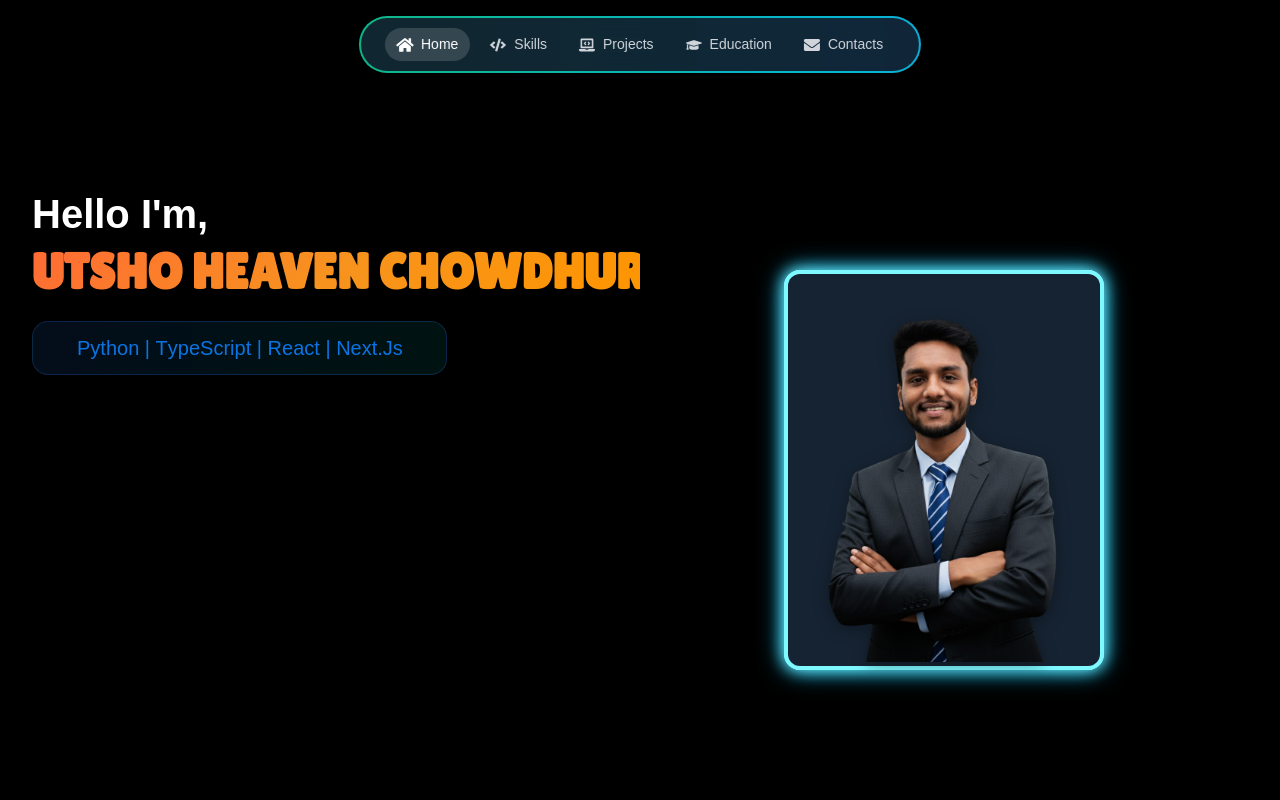
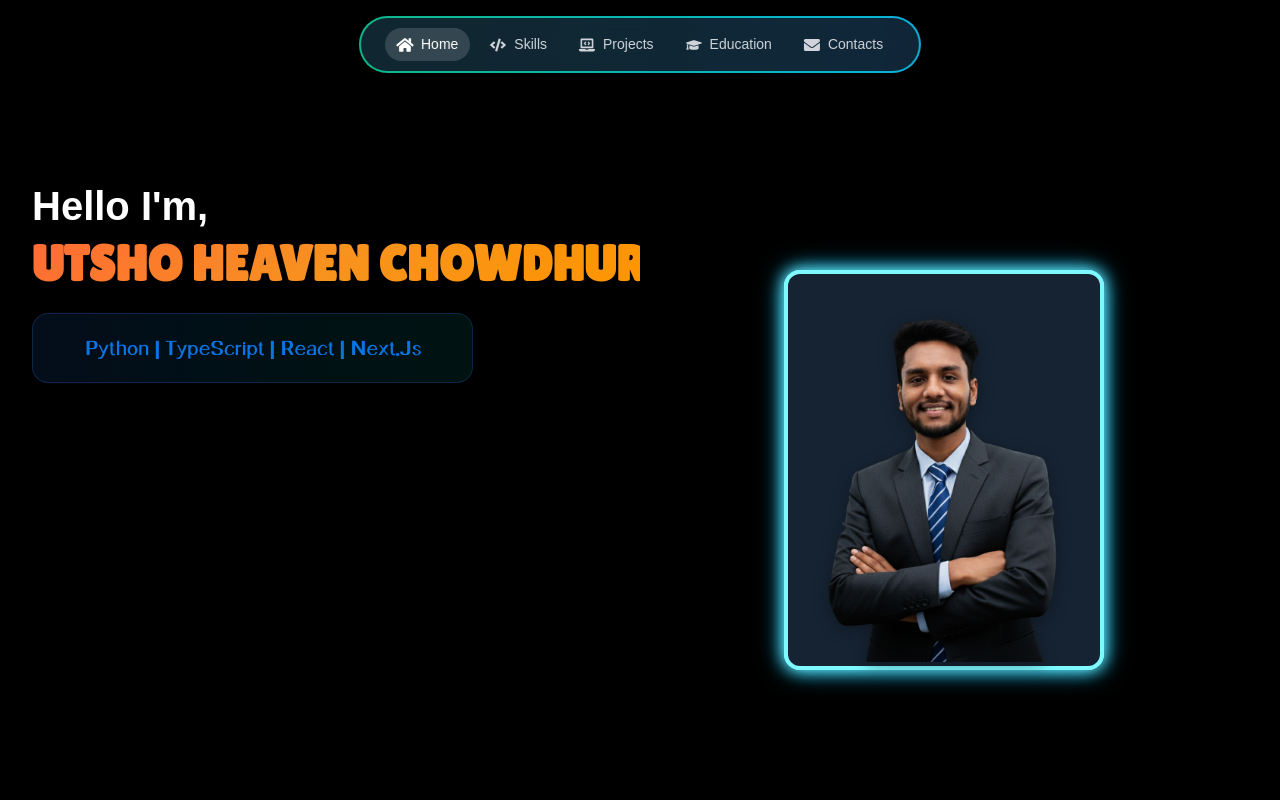
Before and after one commit to uzicodes/utsho-heaven-chowdhury, a Next.js app: page / in a window 1280 px wide. Shown: the top 800 px of the page. Built offline with nearby package versions, Linux system fonts and the light colour scheme.

Commit message:
made the container of the flip words bigger and gave it custom (skynews) font

```diff
--- a/src/app/globals.css
+++ b/src/app/globals.css
@@ -1,4 +1,18 @@
 @import url('https://fonts.googleapis.com/css2?family=Lilita+One&display=swap');
+
+
+
+@font-face {
+  font-family: 'SkyNews';
+  src: url('/fonts/skynews.ttf') format('truetype');
+  font-weight: normal;
+  font-style: normal;
+}
+
+.flipwords-font {
+  font-family: 'SkyNews', sans-serif;
+}
+
 
 .lilitaone-font {
   font-family: 'Lilita One', cursive;
--- a/src/app/page.tsx
+++ b/src/app/page.tsx
@@ -12,7 +12,7 @@ export default function Home() {
     "Full-Stack Developer & UI/UX Enthusiast",
     "Python | TypeScript | React | Next.Js ",
     "Hands on Experience on MERN ",
-    "Machine Learning & Deep Learning ",
+    "Machine Learning  |  Deep Learning ",
     "Passionate about Clean Code",
   ];
 
@@ -49,11 +49,11 @@ export default function Home() {
                     </span>
                   </h1>
                   {/* Role badge */}
-                  <div className="inline-flex items-center gap-2 sm:gap-3 px-4 sm:px-6 py-2 sm:py-3 rounded-xl sm:rounded-2xl bg-gradient-to-r from-blue-500/10 to-teal-500/10 border border-blue-500/20 mb-6 sm:mb-8 backdrop-blur-sm animate__animated animate__fadeInUp animate__delay-1s">
+                  <div className="inline-flex items-center gap-2 sm:gap-3 px-4 sm:px-8 py-3 sm:py-5 rounded-xl sm:rounded-2xl bg-gradient-to-r from-blue-500/10 to-teal-500/10 border border-blue-500/20 mb-6 sm:mb-8 backdrop-blur-sm animate__animated animate__fadeInUp animate__delay-1s min-w-[320px] min-h-[64px]">
                     <i className="fas fa-rocket text-blue-400 animate-bounce text-sm sm:text-base"></i>
                     <span>
                       <FlipWords
-                        className={"text-lg sm:text-xl text-blue-400 font-medium"}
+                        className={"flipwords-font text-lg sm:text-xl text-blue-400 font-medium"}
                         words={words}
                       />
                     </span>
```
